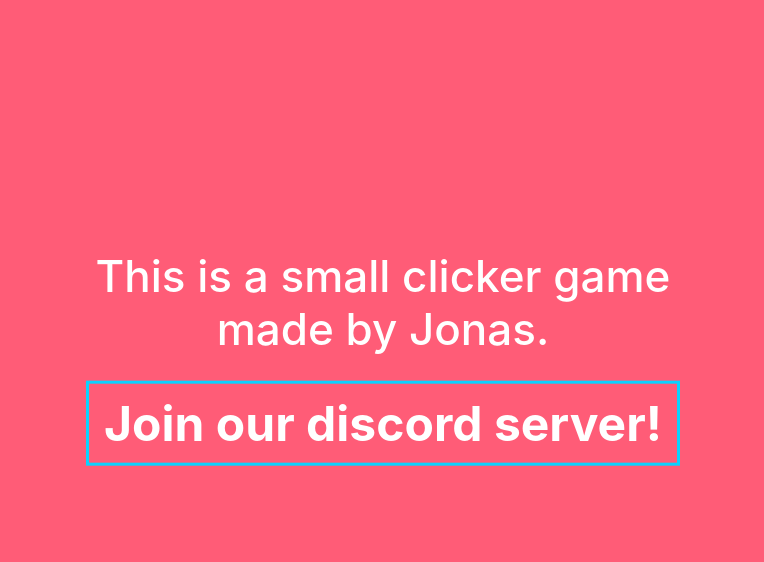
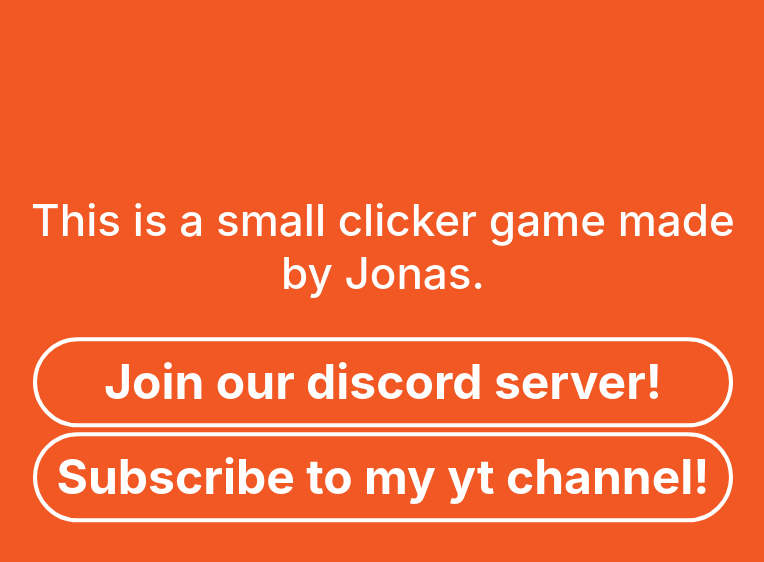
Before and after one commit to Jonas69420/FlaskAppPython, a Flask app: page /about in a window 1280 px wide. Shown: the part 56-618 px from the top of the page, without its empty margins (257-1021 px from the left). Run offline with Flask 2, Linux system fonts and the light colour scheme; some libraries are stand-ins or nearby versions.

Commit message:
changed grapgivcs

```diff
--- a/clicker.json
+++ b/clicker.json
@@ -1,7 +1,7 @@
 {
   "clicker": [
     {
-      "clicks": 7766
+      "clicks": 11477
     }
   ]
 }
--- a/website/static/main.css
+++ b/website/static/main.css
@@ -1,18 +1,51 @@
-body{
-    background-color: #FF5C77;
+/*https://stackoverflow.com/a/43372324*/
+@keyframes bgcolor {
+    0% {
+        background-color: #45a3e5
+    }
+
+    30% {
+        background-color: #66bf39
+    }
+
+    60% {
+        background-color: #eb670f
+    }
+
+    90% {
+        background-color: #f35
+    }
+
+    100% {
+        background-color: #864cbf
+    }
+}
+
+body {
+  -webkit-animation: bgcolor 20s infinite;
+  animation: bgcolor 10s infinite;
+  -webkit-animation-direction: alternate;
+  animation-direction: alternate;
 }
 
 .button{
   /*background button*/
+  display: flex;
+
+  height: 100%;
+  width: 700px;
+
+  justify-content: center;
   font-size: 48px;
+  text-decoration: none;
 
-  text-decoration: none;
-  padding: 10px;
-  padding-left: 15px;
-  padding-right: 15px;
+  margin: 5px;
+  padding: 5px;
+
   white-space: nowrap;
-  border: solid 3px;
-  border-color: rgb(10, 210, 255);
+  border: solid 4px;
+  border-radius: 250px;
+  border-color: rgb(255, 255, 255);
 
   /*use button*/
   font-weight: bold;
@@ -30,10 +63,10 @@
 }
 
 .button:hover{
-  box-shadow: 0px 0px 50px rgba(255, 252, 105, 0.5);
-  background-color: rgb(10, 210, 255);
+  box-shadow: 0px 0px 50px rgba(255, 255, 255, 0.5);
+  background-color: rgb(255, 255, 255);
   text-decoration: none;
-  color: #ffffff;
+  color: rgb(63, 63, 63);
 }
 
 
@@ -52,8 +85,13 @@
 }
 
 @media screen and (max-width: 800px) {
+  body{
+    white-space: normal;
+  }
+
   .button{
-    white-space: normal;
-    font-size: 12px;
+    white-space: nowrap;
+    width: 100%;
+    font-size: 24px;
   }
 }
--- a/website/templates/about.html
+++ b/website/templates/about.html
@@ -2,8 +2,7 @@
 
 
 {% block content %}
-<div style="color:#fff;" class="" align="center">
-    <div class="center" >
+<div style="color:#fff;" class="center" align="center">
       <h1 align="center" style="font-size: 44px;">
           This is a small clicker game made by Jonas.
       </h1>
@@ -11,6 +10,8 @@
       <a class="button" href="https://discord.gg/mRpBm6A9Vv">
           Join our discord server!
       </a>
-    </div>
+      <a class="button" href="https://youtube.com/channel/UCQ22Wk-y_nzsdj1UwEUT6Cw">
+          Subscribe to my yt channel!
+      </a>
 </div>
 {% endblock %}
```
Also changed, not shown: website/templates/home.html (+5 -16 lines). Lines whose indentation alone changed are shown as unchanged.
